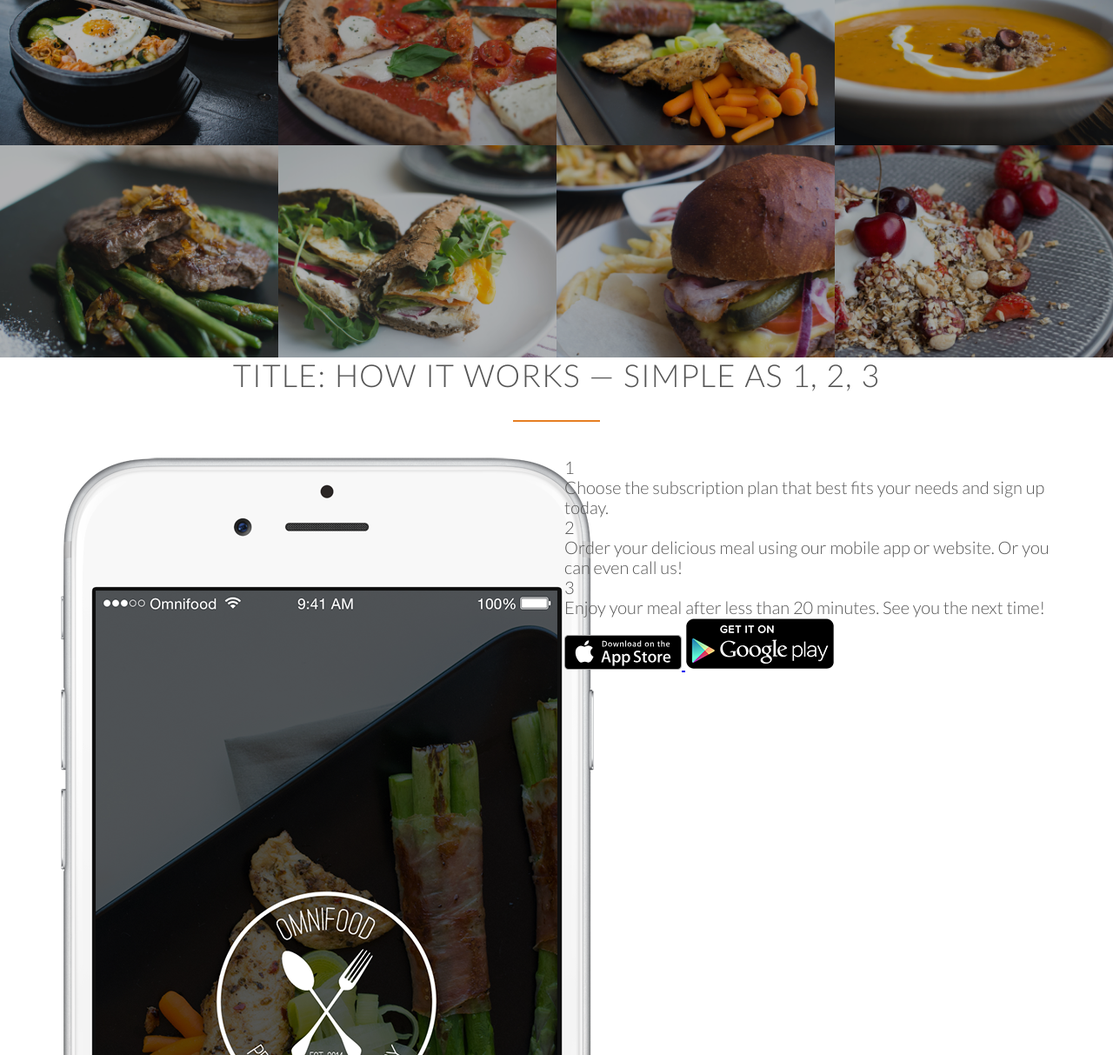
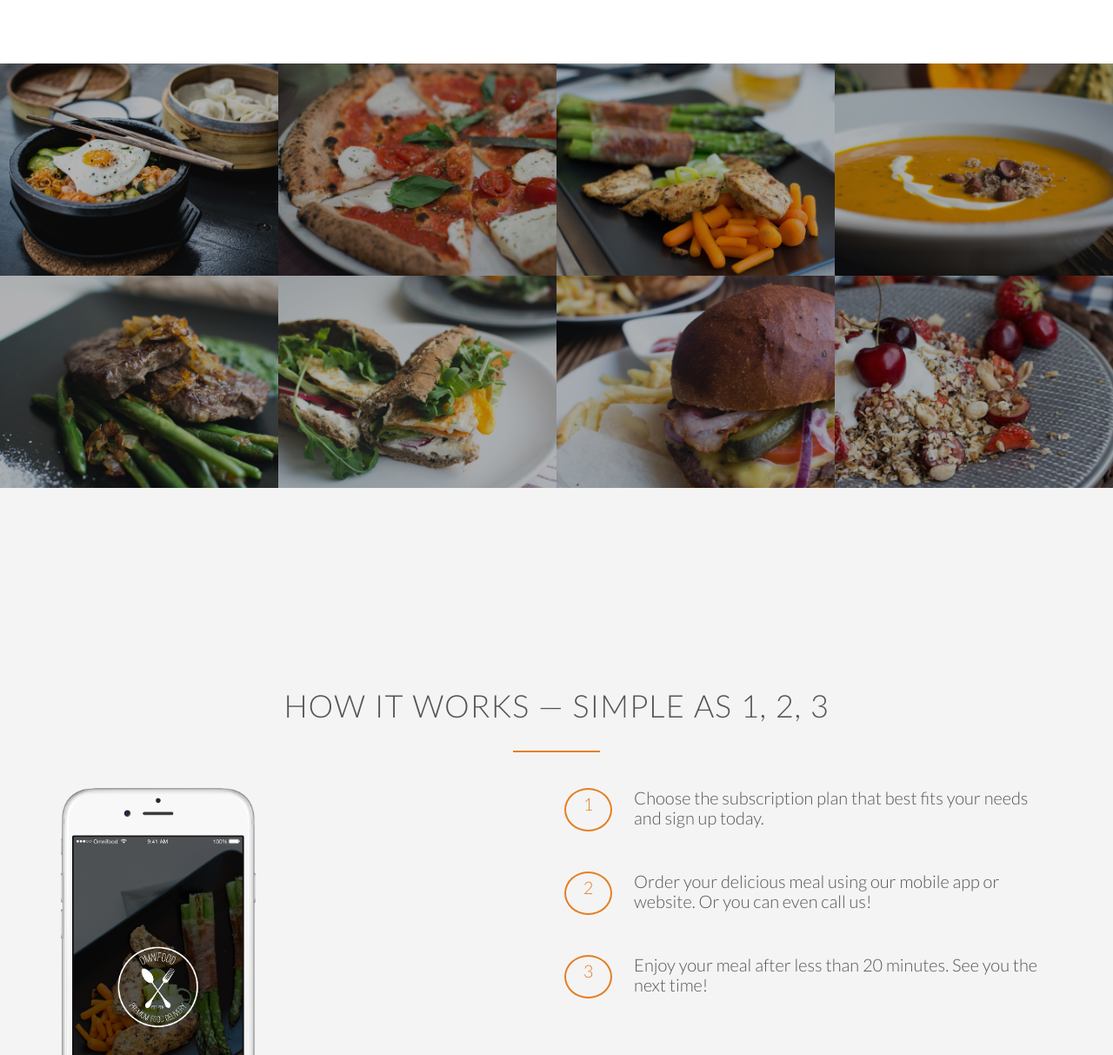
Before and after one commit to LBakerDev/Omnifood, a plain HTML site: page index.html in a window 1280 px wide. Shown: the part 1587-2800 px from the top of the page at 87% size. Drawn offline with nearby package versions, Linux system fonts and the light colour scheme.

Commit message:
working add'l features

```diff
--- a/assets/css/style.css
+++ b/assets/css/style.css
@@ -21,6 +21,13 @@ html {
   text-rendering: optimizeLegibility;
 }
 
+.clearfix {
+  overflow: hidden;
+}
+
+.row h2 {
+  margin-top: 150px
+}
 /*------------------------------------------------*/
 
 /* Reusable Components */
@@ -256,3 +263,54 @@ header {
 /* How it Works */
 
 /*------------------------------------------------*/
+
+.section-steps {
+  background-color: #f4f4f4
+}
+
+.steps-box:first-child {
+  text-align: right;
+  padding-right: 3%;
+  margin-top: 30px;
+}
+
+.steps-box:last-child {
+  padding-left: 3%;
+  margin-top: 70px;
+
+}
+
+.app-screen {
+  width: 40%;
+}
+
+.works-step {
+  margin-bottom: 50px
+}
+
+.works-step:last-of-type{
+
+  margin-bottom: 80px;
+
+}
+
+.works-step div {
+  color: #e67e22;
+  border: 2px solid #e67e22;
+  display: inline-block;
+  border-radius: 50%;
+  height: 50px;
+  width: 55px;
+  text-align: center;
+  padding: 5px;
+  float: left;
+  margin-right: 25px
+}
+
+
+
+.btn-app img {
+  height: 50px;
+  width: auto;
+  margin-right: 10px;
+}
--- a/index.html
+++ b/index.html
@@ -96,7 +96,7 @@
     </section>
 
     <section class="section-meals">
-        <ul class="meals-showcase">
+        <ul class="meals-showcase clearfix">
             <li>
                 <figure class="meal-photo">
                     <img src="./assets/css/images/1.jpg" alt="Korean bibimbap with egg and vegetables">
@@ -117,6 +117,8 @@
                     <img src="./assets/css/images/4.jpg" alt="Autumn pumpkin soup">
                 </figure>
             </li>
+            </ul>
+            <ul class="meals-showcase clearfix">
             <li>
                 <figure class="meal-photo">
                     <img src="./assets/css/images/5.jpg" alt="Paleo beef steak with vegetables">
@@ -142,7 +144,7 @@
 
     <section class="section-steps">
         <div class="row">
-            <h2>Title: How it works &mdash; Simple as 1, 2, 3</h2>
+            <h2>How it works &mdash; Simple as 1, 2, 3</h2>
         </div>
         <div class="row">
             <div class="col span-1-of-2">
@@ -169,6 +171,18 @@
         </div>
     </section>
 
+    <section class="section-cities">
+        <div class="row">
+            <h2>We're currently in these cities</h2>
+        </div>
+        <div class="row">
+            <div class="col span-1-of-4">
+
+            </div>
+        </div>
+
+    </section>
+
 
 
     <script src="https://code.jquery.com/jquery-3.2.1.min.js" integrity="sha256-hwg4gsxgFZhOsEEamdOYGBf13FyQuiTwlAQgxVSNgt4="
@@ -182,4 +196,26 @@ Title: How it works - Simple as 1, 2, 3
 
 	1.	Choose the subscription plan that best fits your needs and sign up today.
 	2.
-	3.	 -->
+    3.	 -->
+
+    <!-- Title: We're currently in these cities
+
+    Lisbon
+    1600+ happy eaters
+    60+ top chefs
+    @omnifood_lx
+
+    San Francisco
+    3700+ happy eaters
+    160+ top chefs
+    @omnifood_sf
+
+    Berlin
+    2300+ happy eaters
+    110+ top chefs
+    @omnifood_berlin
+
+    London
+    1200+ happy eaters
+    50+ top chefs
+    @omnifood_london -->
```
